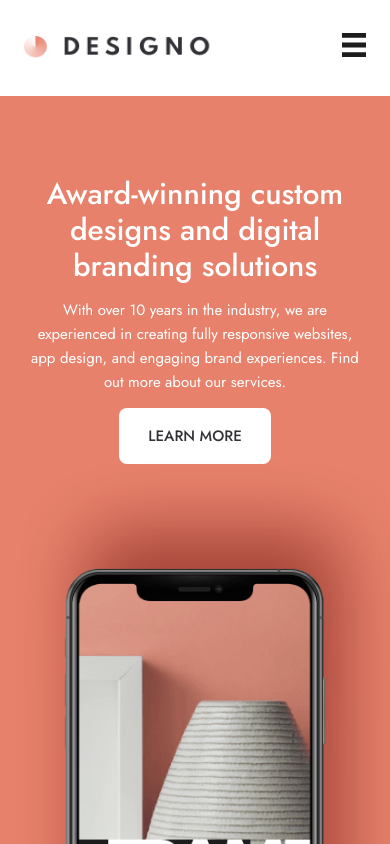
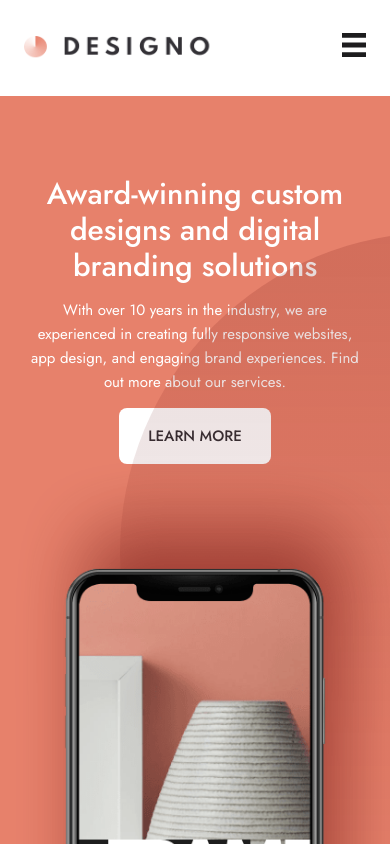
Before and after one commit to SebastienStordeur/Designo, a Next.js app: page / in a window 390 px wide. Shown: the top 844 px of the page. Built offline with nearby package versions, Linux system fonts and the light colour scheme.

Commit message:
circles, tailwind minimized

```diff
--- a/components/SubHeader/ContactHeader.jsx
+++ b/components/SubHeader/ContactHeader.jsx
@@ -3,7 +3,7 @@ import ContactForm from "../Forms/ContactForm";
 
 const ContactHeader = () => {
   return (
-    <section className="w-full mx-auto max-w-[1110px] bg-peach px-6 py-[72px] text-center md:w-11/12 md:rounded-2xl lg:flex lg:px-24">
+    <section className="relative  w-full mx-auto max-w-[1110px] bg-peach px-6 py-[72px] text-center md:w-11/12 md:rounded-2xl lg:flex lg:px-24">
       <div className="w-11/12 text-center mx-auto md:text-left lg:w-2/4 lg:mr-24">
         <h1 className="font-medium text-[32px] text-white">Contact Us</h1>
         <p className="text-white text-[15px] w-full mt-6 mb-12">
--- a/components/SubHeader/SubHeader.jsx
+++ b/components/SubHeader/SubHeader.jsx
@@ -4,9 +4,10 @@ import Button from "../UI/Button";
 
 const SubHeader = () => {
   return (
-    <section className="overflow-hidden px-6 pt-20 bg-peach h-[843px] lg:h-[640px] md:px-20 md:w-11/12 md:mx-auto md:rounded-2xl lg:max-w-[1111px] lg:flex">
+    <section className="relative overflow-hidden px-6 pt-20 bg-peach h-[843px] lg:h-[640px] md:px-20 md:w-11/12 md:mx-auto md:rounded-2xl lg:max-w-[1111px] lg:flex">
+      <div className="absolute overflow-hidden w-full h-full ml-24 mt-14 bg-[url('/assets/home/desktop/bg-pattern-hero-home.svg')] md:h-[640px] md:w-2/4 md:mt-10 md:right-0 lg:w-2/4 lg:top-0 lg:right-0"></div>
       <div className="text-center text-white lg:text-left lg:mt-20 lg:w-2/4">
-        <h1 className="text-3xl md:text-5xl leading-9 font-medium">
+        <h1 className="text-3xl md:text-5xl leading-9 font-medium z-20">
           Award-winning custom designs and digital branding solutions
         </h1>
         <p className="my-3.5 md:my-5 lg:my-6 leading-6 text-[15px] md:text-base md:mx-18">
```
